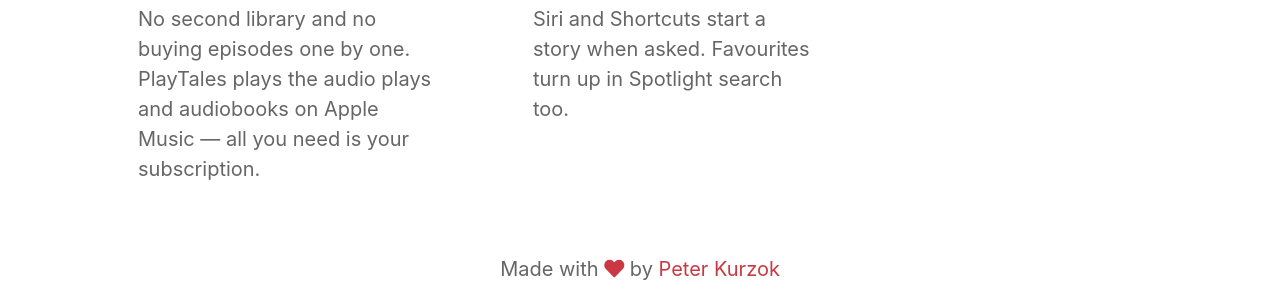
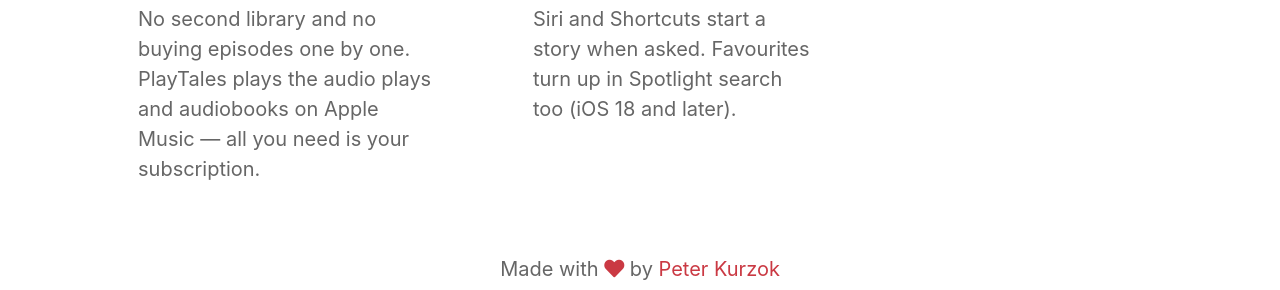
Before and after one commit to pkurzok/PlayTales-Web, a Jekyll site: the page built from index.html, in a window 1280 px wide. Shown: the part 1740-2030 px from the top of the page. Built offline with Jekyll 4.4.1, drawn with Linux system fonts in a browser that asks for light colours; nearby versions of some CDN libraries.

Commit message:
Keep the iOS 18 qualifier on Spotlight: the app runs on iOS 17 again since 1.7.0
Spotlight indexing needs iOS 18, and the App Store build no longer does.

Co-Authored-By: Claude Opus 5.5 <noreply@anthropic.com>

```diff
--- a/_config.yml
+++ b/_config.yml
@@ -99,7 +99,7 @@ features                                  :
     fontawesome_icon_name                 : music
 
   - title                                 : “Play Paw Patrol” — and it plays
-    description                           : Siri and Shortcuts start a story when asked. Favourites turn up in Spotlight search too.
+    description                           : Siri and Shortcuts start a story when asked. Favourites turn up in Spotlight search too (iOS 18 and later).
     fontawesome_icon_name                 : microphone
 
 
```
